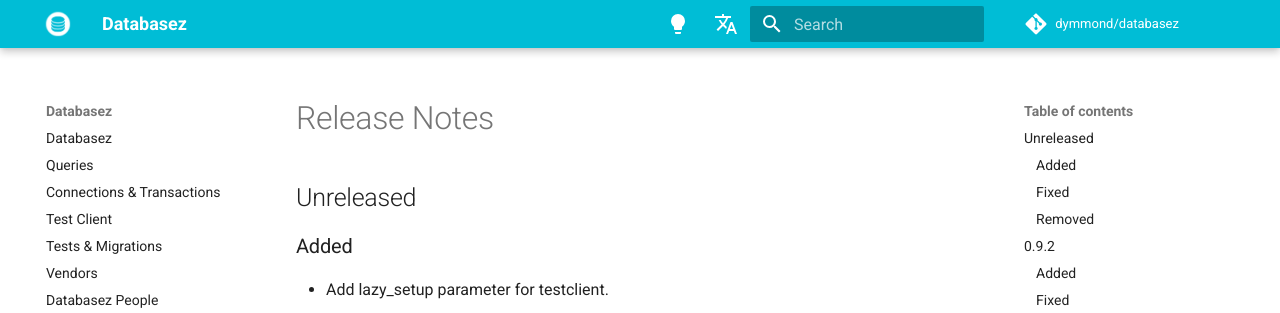
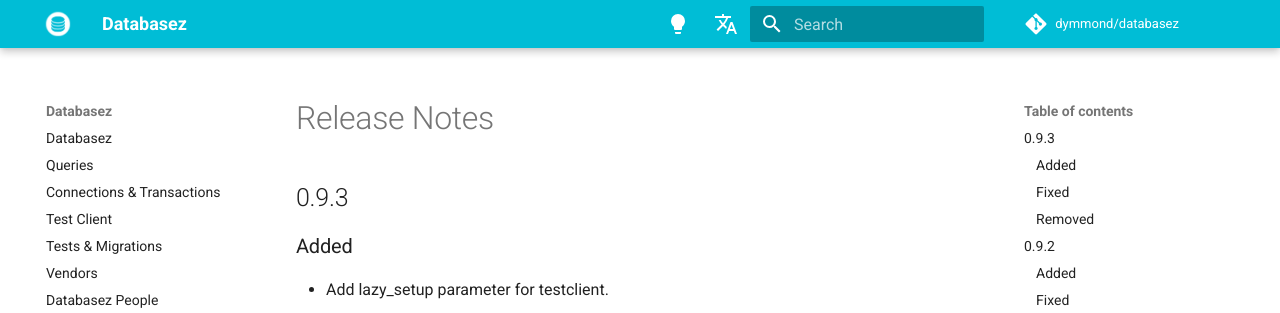
Before and after one commit to dymmond/databasez, an MkDocs documentation site: the page built from docs/release-notes.md, in a window 1280 px wide and 900 px high. Shown: the top 313 px of the window. Built offline with MkDocs 1.6.1 and Material for MkDocs 9.7.7, drawn with Linux system fonts in a browser that asks for light colours; comment, search, counter and statistics services are not loaded.

Commit message:
bump version

```diff
--- a/databasez/__init__.py
+++ b/databasez/__init__.py
@@ -1,5 +1,5 @@
 from databasez.core import Database, DatabaseURL
 
-__version__ = "0.9.2"
+__version__ = "0.9.3"
 
 __all__ = ["Database", "DatabaseURL"]
--- a/docs/release-notes.md
+++ b/docs/release-notes.md
@@ -1,6 +1,6 @@
 # Release Notes
 
-## Unreleased
+## 0.9.3
 
 ### Added
 
```
